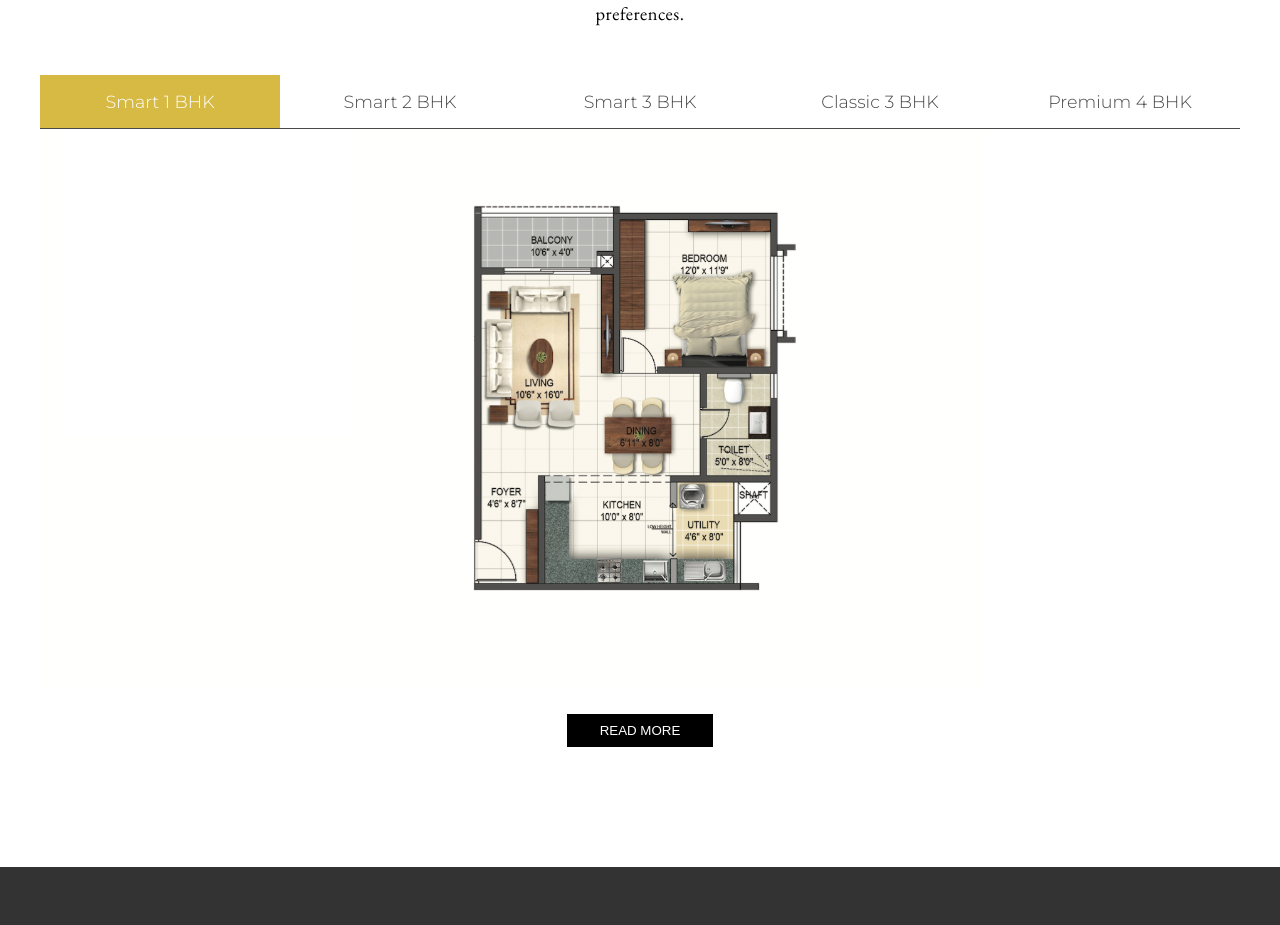
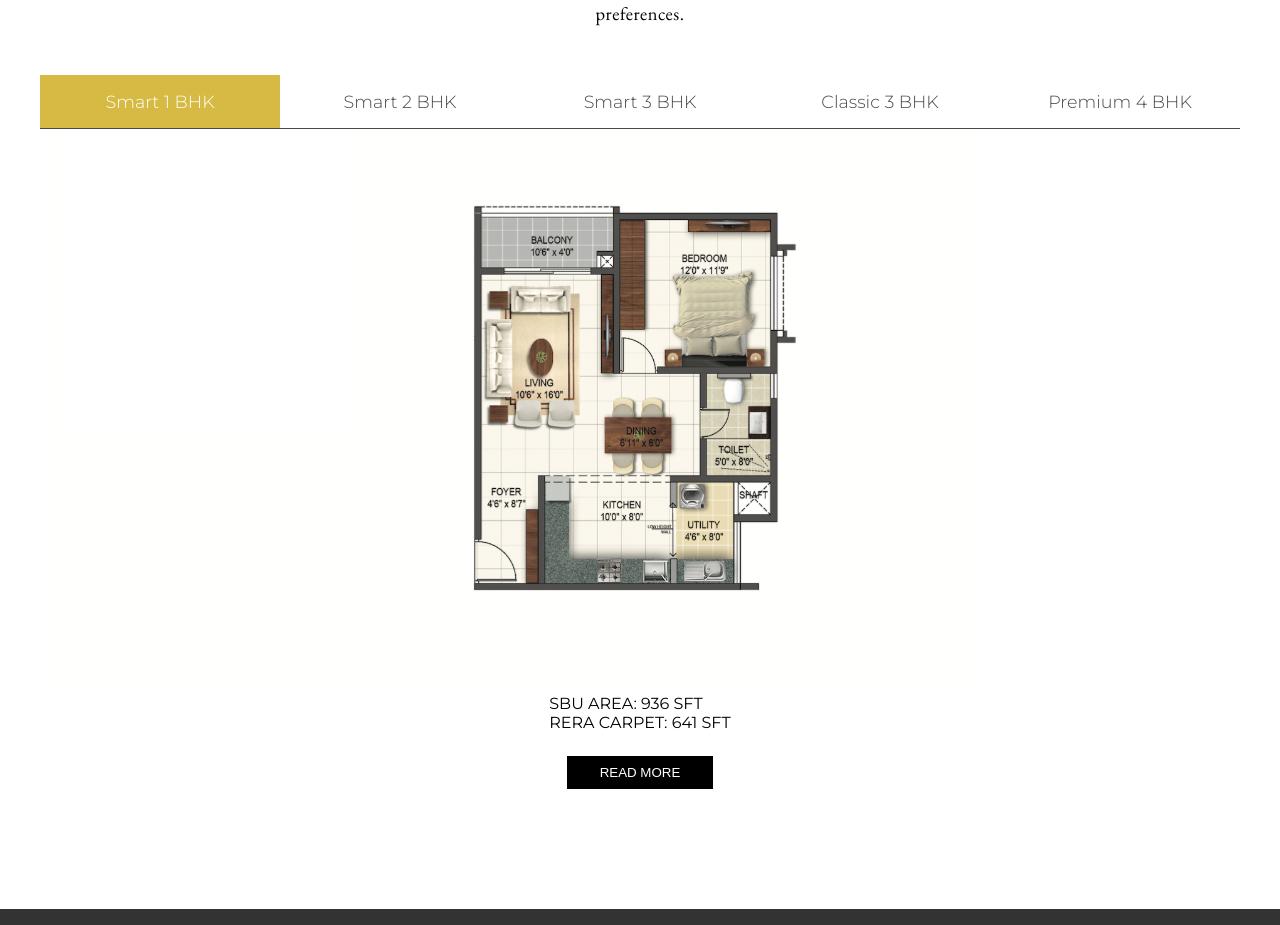
Before and after one commit to bharathsampangi/folium, a Next.js app: page / in a window 1280 px wide. Shown: the part 2803-3728 px from the top of the page. Built offline with nearby package versions, Linux system fonts and the light colour scheme.

Commit message:
floor plans

```diff
--- a/components/preview/Preview.js
+++ b/components/preview/Preview.js
@@ -54,26 +54,46 @@ export default function Preview() {
                 {active == 1 &&
                     <div className={styles.tabContainer}>
                         <img src="/images/smart-1-bhk.svg"/>
+                        <div className={styles.previewDetails}>
+                            <span>SBU AREA: 936 SFT</span>
+                            <span>RERA CARPET: 641 SFT</span>
+                        </div>
                     </div>
                 }
                 {active == 2 &&
                     <div className={styles.tabContainer}>
                         <img src="/images/Smart-2-BHK.svg"/>
+                        <div className={styles.previewDetails}>
+                            <span>SBU AREA: 1248 SFT</span>
+                            <span>RERA CARPET: 847 SFT</span>
+                        </div>
                     </div>
                 }
                 {active == 3 &&
                     <div className={styles.tabContainer}>
                         <img src="/images/Smart-3-BHK.svg"/>
+                        <div className={styles.previewDetails}>
+                            <span>SBU AREA: 1545 SFT</span>
+                            <span>RERA CARPET: 1037 SFT</span>
+                        </div>
                     </div>
                 }
                 {active == 4 &&
                     <div className={styles.tabContainer}>
                         <img src="/images/Classic-3-BHK.png"/>
+                        <div className={styles.previewDetails}>
+                            <span>SBU AREA: 1687 SFT</span>
+                            <span>RERA CARPET: 1156 SFT</span>
+                        </div>
                     </div>
                 }
                 {active == 5 &&
                     <div className={styles.tabContainer}>
                         <img src="/images/Premium-4-BHK.png"/>
+                        <div className={styles.previewDetails}>
+                            <span>SBU AREA: 1930 SFT</span>
+                            <span>RERA CARPET: 1225 SFT</span>
+                        </div>
                     </div>
                 }
             </div>
--- a/components/preview/styles/Preview.module.css
+++ b/components/preview/styles/Preview.module.css
@@ -45,7 +45,8 @@
 
 .tabContainer {
     display: flex;
-    justify-content: center;
+    flex-direction: column;
+    align-items: center;
     width: 100%;
 }
 
```
